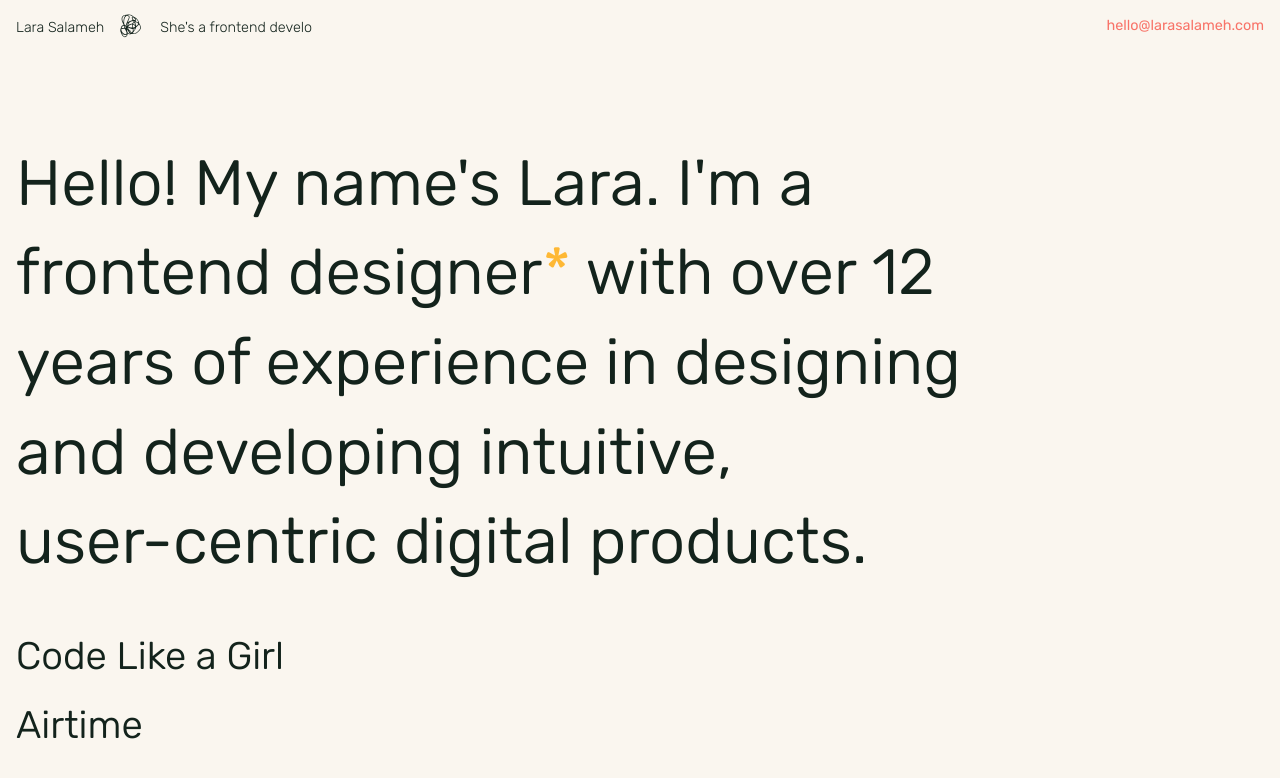
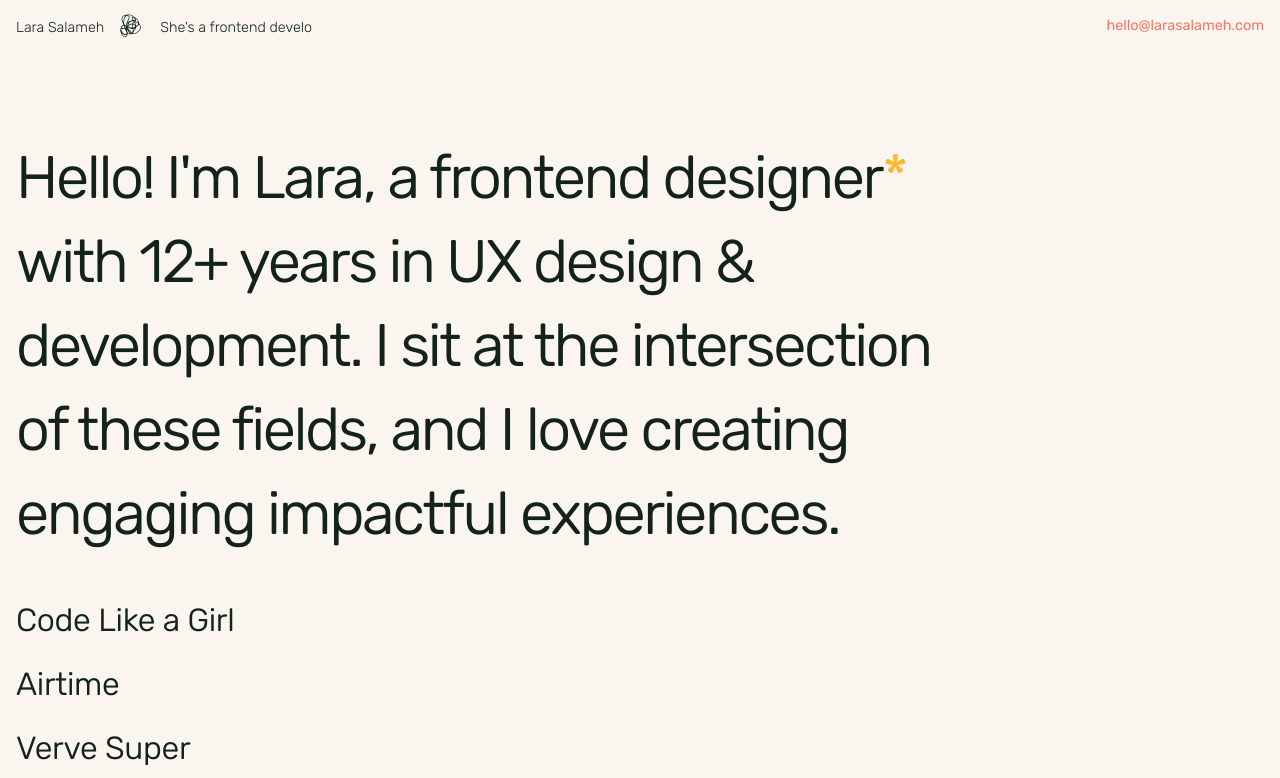
Before and after one commit to lulen11/lara-portfolio, a Next.js app: page / in a window 1280 px wide. Shown: the top 778 px of the page. Built offline with nearby package versions, Linux system fonts and the light colour scheme; a web font is replaced by a local one.

Commit message:
code cleaning, wording improvements, typography updates

```diff
--- a/src/app/(home)/Home.module.scss
+++ b/src/app/(home)/Home.module.scss
@@ -3,16 +3,9 @@
 .home {
   margin-top: 5rem;
   padding: 1rem;
-  @media only screen and (min-width: globals.$md) {
-    // width: 90%;
-    // margin-top: 10rem;
-  }
-  @media only screen and (min-width: globals.$lg) {
-    // width: 80%;
-    // max-width: globals.$md-lg;
-  }
   .intro {
     @include globals.headingFontLarge;
+    letter-spacing: -0.15rem;
     max-width: globals.$md;
     position: relative;
     z-index: 1;
@@ -32,9 +25,6 @@
 .intro,
 .projectList {
   position: relative;
-  @media only screen and (min-width: globals.$sm-md) {
-    // margin-left: 2.5rem;
-  }
 }
 
 .projectList {
--- a/src/app/(home)/page.js
+++ b/src/app/(home)/page.js
@@ -16,7 +16,7 @@ const Home = () => {
   return (
     <div className={styles.home}>
       <h1 className={styles.intro}>
-        Hello! My name&apos;s Lara. I&apos;m a frontend designer
+        Hello! I&apos;m Lara, a frontend designer
         <a
           href="https://bradfrost.com/blog/post/frontend-design/"
           target="_blank"
@@ -24,8 +24,12 @@ const Home = () => {
         >
           *
         </a>{" "}
-        with over 12 years of experience in designing and developing intuitive,
-        user-centric digital products.
+        {/* with 12+ years of experience in building digital products. I sit at the
+        intersection of design & development, and I love creating engaging
+        impactful experiences. */}
+        with 12+ years in UX design & development. I sit at the intersection of
+        these fields, and I love creating engaging impactful experiences.
+        {/* , where I design user experiences and bring those designs to life through frontend code. I work remotely, based in Melbourne, Australia. */}
         {/* My skillset is in UX design, frontend development, and
         project management for startups, not-for-profits and organisations. */}
         {/* Skilled in leveraging modern technologies like React, Node.js, Gatsby,
--- a/src/app/(project)/[projectId]/page.js
+++ b/src/app/(project)/[projectId]/page.js
@@ -46,7 +46,9 @@ export default function ProjectPage({ params }) {
                 <ul className={styles.projectLinks}>
                   {project.links.map((link, index) => (
                     <li key={index}>
-                      <Link href={link.url}>{link.text}</Link>
+                      <Link href={link.url} target="_blank">
+                        {link.text}
+                      </Link>
                     </li>
                   ))}
                 </ul>
@@ -57,7 +59,7 @@ export default function ProjectPage({ params }) {
                 project.images.map((image, index) => (
                   <div key={index} className={styles.imageWrapper}>
                     <img
-                      src={`/images/projects/${projectId}/${image}`} // Construct the path dynamically
+                      src={`/images/projects/${projectId}/${image}`}
                       alt={`${project.title} Image ${index + 1}`}
                     />
                   </div>
--- a/src/app/layout.js
+++ b/src/app/layout.js
@@ -30,5 +30,3 @@ export default function RootLayout({ children, projectId }) {
     </>
   );
 }
-
-// export default Layout;
--- a/src/components/ProjectList/ProjectList.js
+++ b/src/components/ProjectList/ProjectList.js
@@ -41,20 +41,8 @@ export default function ProjectList({ projects }) {
           <Link className={styles.projectName} href={`/${key}`}>
             {projects[key].title}
           </Link>
-          {/* <p>{projects[key].description}</p> */}
           <div className={styles.projectThumb}>
-            <img
-              src={`/images/projects/${projects[key].thumbImage}`} // Construct the path dynamically
-            />
-            {/* <Image
-              src={projects[key].image}
-              alt="Project Thumb"
-              sizes="300px"
-              fill
-              style={{
-                objectFit: "contain",
-              }}
-            /> */}
+            <img src={`/images/projects/${projects[key].thumbImage}`} />
           </div>
         </li>
       ))}
--- a/src/components/ProjectList/ProjectList.module.scss
+++ b/src/components/ProjectList/ProjectList.module.scss
@@ -123,10 +123,6 @@
       @media only screen and (min-width: globals.$md) {
         bottom: -14rem;
       }
-      // bottom: -20rem;
-      // height: 150vh;
-      // bottom: -10rem;
-      // right: 0rem;
     }
   }
 }
--- a/src/components/TypedHeading/TypedHeading.js
+++ b/src/components/TypedHeading/TypedHeading.js
@@ -5,9 +5,8 @@ const TypedHeading = () => {
   return (
     <TypeAnimation
       sequence={[
-        // Same substring at the start will only be typed out once, initially
         "She's a UX designer",
-        1000, // wait 1s before replacing "Mice" with "Hamsters"
+        1000,
         "She's a frontend developer",
         1000,
         "She's a creative technlogist",
--- a/src/styles/_typography.scss
+++ b/src/styles/_typography.scss
@@ -25,9 +25,10 @@ $mono-font: "DM Mono", "Courier New", Courier, monospace;
 @mixin headingFontLarge {
   font-family: $sans-serif-font;
   // font-size: 4vw;
-  font-size: clamp(1rem, 6vw, 4rem);
+  font-size: clamp(1rem, 5vw, 3.75rem);
   line-height: 1.4;
   color: colours.$forest-black;
+  letter-spacing: -0.05rem;
   font-weight: 350;
   &::selection {
     background: colours.$mango;
@@ -37,9 +38,10 @@ $mono-font: "DM Mono", "Courier New", Courier, monospace;
 @mixin headingFontMedium {
   font-family: $sans-serif-font;
   // font-size: 5vw;
-  font-size: clamp(1rem, 3vw, 2.5rem);
-  line-height: 1.4;
+  font-size: clamp(1rem, 3vw, 2rem);
+  line-height: 1.5;
   color: colours.$forest-black;
+  letter-spacing: -0.02rem;
   font-weight: 350;
 
   &::selection {
```
Also changed, not shown: src/app/(project)/[projectId]/ProjectPage.module.scss (+0 -8 lines).
